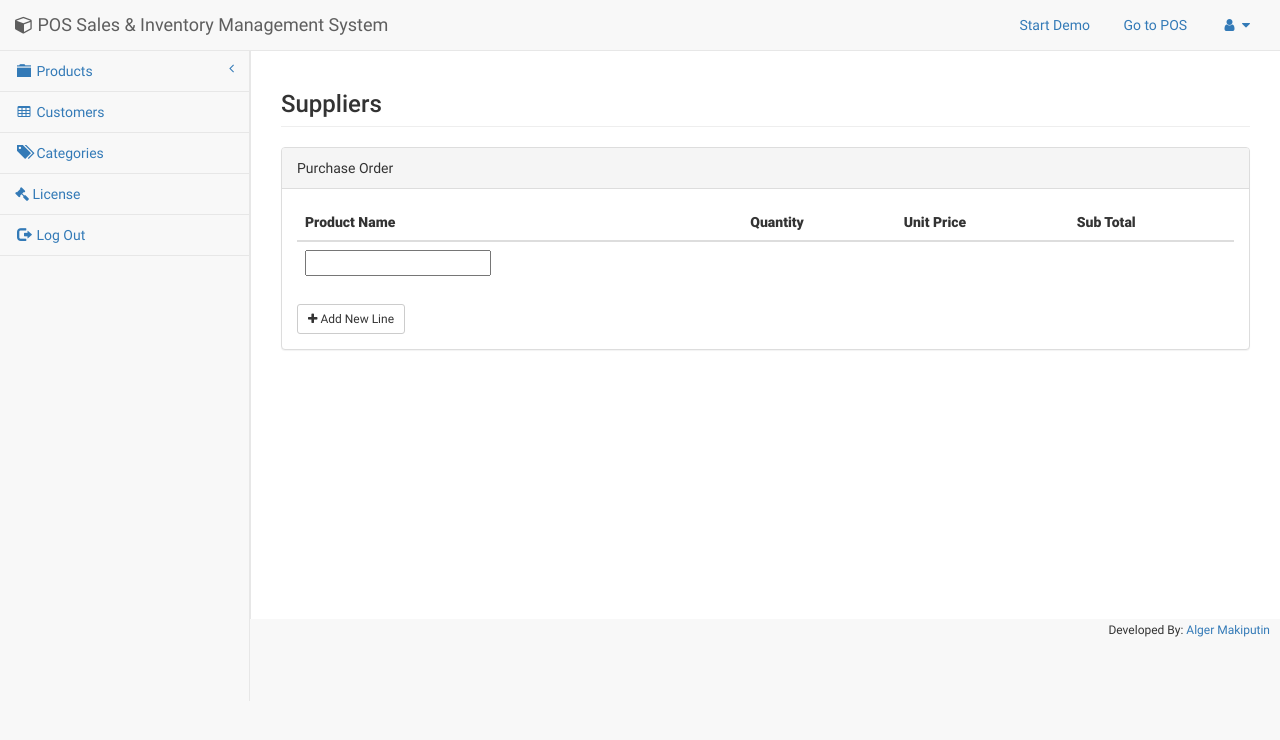
After one commit to algermakiputin/POSLite-Inventory-Software, a CodeIgniter app: page /poslite/index.php/supplierscontroller/purchase_order in a window 1280 px wide. The commit adds this page. Shown: the top 740 px of the page. Run offline with CodeIgniter, Linux system fonts and the light colour scheme; data that the repository does not hold is empty; some libraries are stand-ins or nearby versions.

Commit message:
initial commit PO Feature

```diff
--- a/application/config/routes.php
+++ b/application/config/routes.php
@@ -102,6 +102,7 @@ $route['suppliers/delete/(:any)'] = "SuppliersController/destroy/$1";
 $route['suppliers/find'] = "SuppliersController/find";
 $route['suppliers/update'] = "SuppliersController/update";
 $route['out-of-stocks'] = "ItemController/outOfStocks";
+$route['supplier/po'] = "SuppliersController/purchase_order";
 
 $route['deliveries'] = "DeliveriesController/index";
 $route['deliveries/details/(:any)'] = "DeliveriesController/details/$1";
--- a/application/controllers/SuppliersController.php
+++ b/application/controllers/SuppliersController.php
@@ -11,6 +11,12 @@ class SuppliersController Extends CI_Controller {
 		$suppliers = $this->db->order_by('id','DESC')->get('supplier')->result();
 	 	echo $this->sendEmailToSupplier($suppliers);
 
+	}
+
+	public function purchase_order() {
+
+		$data['content'] = "suppliers/po";
+		$this->load->view('master', $data);
 	}
 
 	public function sendEmailToSupplier($suppliers) {
--- /dev/null
+++ b/application/views/components/product_selector.php
@@ -0,0 +1,6 @@
+<script type="text/javascript">
+
+	var products = JSON.parse('<?php echo json_encode($this->db->select('items.id as data, items.name as value, prices.capital')->join('prices', 'prices.item_id = items.id')->get('items')->result()); ?>');
+
+</script>
+<input type="text" name="">
--- a/application/views/items/index.php
+++ b/application/views/items/index.php
@@ -1,7 +1,7 @@
 <div class="row">
 	<div class="col-lg-12">
 		<h1 class="page-header">Products
-            <span class="pull-right">Inventory Value: ₱<span id="total"><?php echo $total; ?></span></span>
+            <!-- <span class="pull-right">Inventory Value: ₱<span id="total"><?php echo $total; ?></span></span> -->
         </h1>
     </div>
     <div class="col-md-12">
--- a/application/views/pos/index.php
+++ b/application/views/pos/index.php
@@ -139,7 +139,7 @@
 						<div class="col-md-7">
 							<div id="receipt">
 								<div class="r-header text-center">
-									<h3>Receipt</h3>
+									<h3>Order Details</h3>
 									<div class="row">
 										<div class="col-md-4 text-left">
 											<div>ID:</div>
--- /dev/null
+++ b/application/views/suppliers/po.php
@@ -0,0 +1,45 @@
+<div class="row">
+  <div class="col-lg-12">
+    <h1 class="page-header">Suppliers </h1>
+  </div>
+  <!-- /.col-lg-12 -->
+</div>
+<div class="row">
+  <div class="col-lg-12">
+    <div class="panel panel-default">
+      <div class="panel-heading">
+       Purchase Order
+      </div>
+      <div class="panel-body">
+        <table class="table" id="products-table">
+          <thead>
+            <th>Product Name</th>
+            <th>Quantity</th>
+            <th>Unit Price</th>
+            <th>Sub Total</th>
+          </thead>
+          <tbody>
+            <tr>
+              <td><?php $this->load->view('components/product_selector') ?></td>
+              <td></td>
+              <td></td>
+              <td></td>
+            </tr>
+          </tbody>
+        </table>
+        <div>
+          <button class="btn btn-sm btn-default" id="new-line"><i class="fa fa-plus"></i> Add New Line</button>
+        </div>
+      </div>
+    </div>
+  </div>
+</div>
+
+<div style="display: none;">
+  <tr id="line">
+    <td><?php $this->load->view('components/product_selector') ?></td>
+    <td></td>
+    <td></td>
+    <td></td>
+  </tr>
+</div>
--- a/application/views/template/sidebar.php
+++ b/application/views/template/sidebar.php
@@ -21,7 +21,15 @@
             </li>
             <?php if (is_admin()): ?>
             <li data-step="3" data-intro="This menu will takes you to the suppliers page where you can manage your suppliers.">
-                <a href="<?php echo base_url('suppliers') ?>"><i class="fa fa-industry fa-fw"></i> Suppliers</a>
+                <a href="#"><i class="fa fa-industry fa-fw"></i> Suppliers<span class="fa arrow"></a>
+                <ul class="nav nav-second-level">
+                    <li>
+                        <a href="<?php echo base_url('suppliers') ?>"><i class="fa fa-circle-o"></i> View Suppliers</a>
+                    </li>
+                        <li>
+                        <a href="<?php echo base_url('supplier/po') ?>"><i class="fa fa-circle-o"></i> Purchase Order</a>
+                    </li>
+                </ul>
             </li>
             <?php endif; ?>
             <?php if ($this->session->userdata('account_type') == "Admin"): ?>
--- a/assets/js/index.js
+++ b/assets/js/index.js
@@ -7,16 +7,7 @@ $(document).ready(function() {
 	var api_key = $("meta[name='api_key']").attr('content');
 	var hide = $("meta[name='admin']").attr("content") == 1 ? true : false;
 
-	$("body").on("click", ".delete-data", function(e) {
 
-		var confirm = window.confirm("Are you sure you want to delete that data?");
-
-		if (!confirm) {
-
-			e.preventDefault();
-			return false;
-		}
-	});
 
 
 	$("body").show();
@@ -41,6 +32,25 @@ $(document).ready(function() {
 
 	(function() {
 		var itemTable;
+
+		var app = {
+			init: function() {
+
+				this.delete_row();
+			},
+			delete_row: function() {
+				$("body").on("click", ".delete-data", function(e) {
+					var confirm = window.confirm("Are you sure you want to delete that data?");
+
+					if (!confirm) {
+
+						e.preventDefault();
+						return false;
+					}
+				});
+			}
+		}
+
 		var items = {
 			init : function() {
 				this.dataTable();
@@ -283,6 +293,7 @@ $(document).ready(function() {
 				this.edit();
 				this.graphSales();
 				this.customerDatatable();
+
 			},
 			edit : function() {
 				$("#customer_table").on('click','.edit',function() {
@@ -374,14 +385,12 @@ $(document).ready(function() {
 			init : function() {
 				this.dataTable();
 				this.edit();
+				this.purhase_order_new_line();
 			},
 			dataTable : function(){
 				$("#supplier_table").DataTable({
 					ordering : false,
-					initComplete : function() {
-						$("#supplier_table_length").append('&nbsp; <select class="form-inline form-control"></select>')
-						$("#supplier_table_length").append('&nbsp; <button class="btn btn-primary btn-sm" data-toggle="modal" data-target="#myModal">Add Supplier</button>')
-					}
+					processing: true,
 				})
 
 			},
@@ -406,6 +415,12 @@ $(document).ready(function() {
 						}
 
 					});
+				})
+			},
+			purhase_order_new_line: function() {
+				$("#new-line").click(function(e) {
+					console.log("test");
+					console.log($("#line"));
 				})
 			}
 		}
@@ -529,7 +544,7 @@ $(document).ready(function() {
 		sales.init();
 		customers.init();
 		suppliers.init();
-
+	 	app.init();
 	})();
 
 	$("#customer_table").on('click', '.renew', function() {
--- a/assets/js/pos.js
+++ b/assets/js/pos.js
@@ -67,11 +67,9 @@
 						$("change").val('');
 					}else
 						alert('No item found in the database');
-
 				}
 			})
 		}
-
 	});
 
 	data = {};
```
